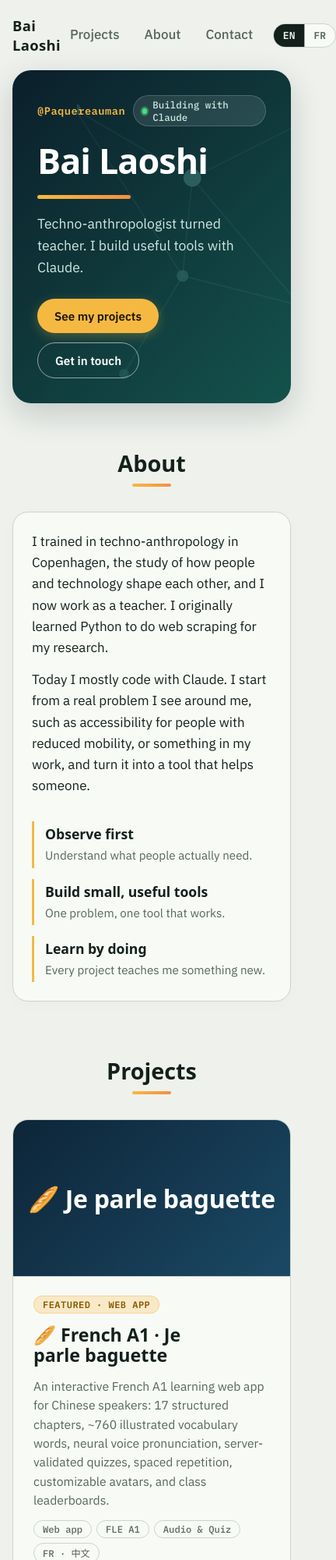
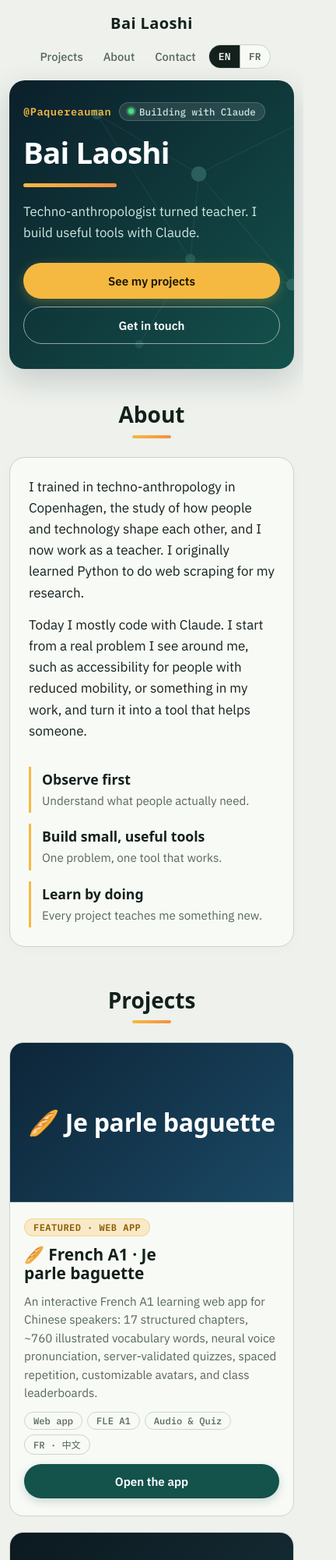
Before and after one commit to Paquereauman/Paquereauman, a plain HTML site: page index.html in a window 390 px wide. Shown: the top 2000 px of the page at 78% size, 432 px wide, since content can reach past the window. Drawn offline with Linux system fonts and the light colour scheme; a web font is replaced by a local one.

Commit message:
Optimisation responsive complete pour smartphones (Site Portfolio + README GitHub)

```diff
--- a/index.html
+++ b/index.html
@@ -133,6 +133,31 @@ section>h2::after{content:'';display:block;width:50px;height:4px;border-radius:2
 .contact-box .github-link:hover{color:var(--fg)}
 
 footer{text-align:center;padding-block:48px 40px;color:var(--muted);font-size:.9rem;border-top:1px solid var(--line);margin-top:40px}
+
+/* Optimisation Mobile (Smartphones & Écrans tactiles) */
+@media (max-width:540px){
+  body{padding-inline:12px;overflow-x:hidden}
+  .top{flex-direction:column;gap:12px;padding-block:16px 12px;text-align:center}
+  .top .brand{font-size:1.25rem}
+  .top nav{flex-wrap:wrap;justify-content:center;gap:6px}
+  .top nav a{padding:6px 10px;font-size:.92rem}
+  .langs{margin-left:0}
+  .hero{padding:28px 18px 32px;border-radius:20px;min-height:auto}
+  .hero h1{font-size:clamp(2.4rem,8.5vw,3.6rem)}
+  .hero p.lead{font-size:1.05rem}
+  .cta{flex-direction:column;width:100%;gap:10px}
+  .cta .btn{width:100%;text-align:center;box-sizing:border-box;padding:13px 20px}
+  section{padding-block:42px 10px}
+  section>h2{font-size:1.75rem;margin-bottom:24px}
+  .cards{gap:20px}
+  .card{border-radius:18px}
+  .card .body{padding:20px 18px 22px;gap:12px}
+  .card h3{font-size:1.3rem}
+  .card p{font-size:.95rem}
+  .card .btn.primary{width:100%;text-align:center;box-sizing:border-box;justify-self:stretch;padding:12px 18px}
+  .contact-box{padding:28px 16px;border-radius:20px}
+  .contact-box .mail{font-size:clamp(1rem,4.5vw,1.3rem);padding:10px 14px;max-width:100%;word-break:break-all;justify-content:center}
+}
 
 @media (prefers-reduced-motion:reduce){
   html{scroll-behavior:auto}
```
Also changed, not shown: assets/banner-en.svg, assets/banner-warm.svg, 1 other file.
